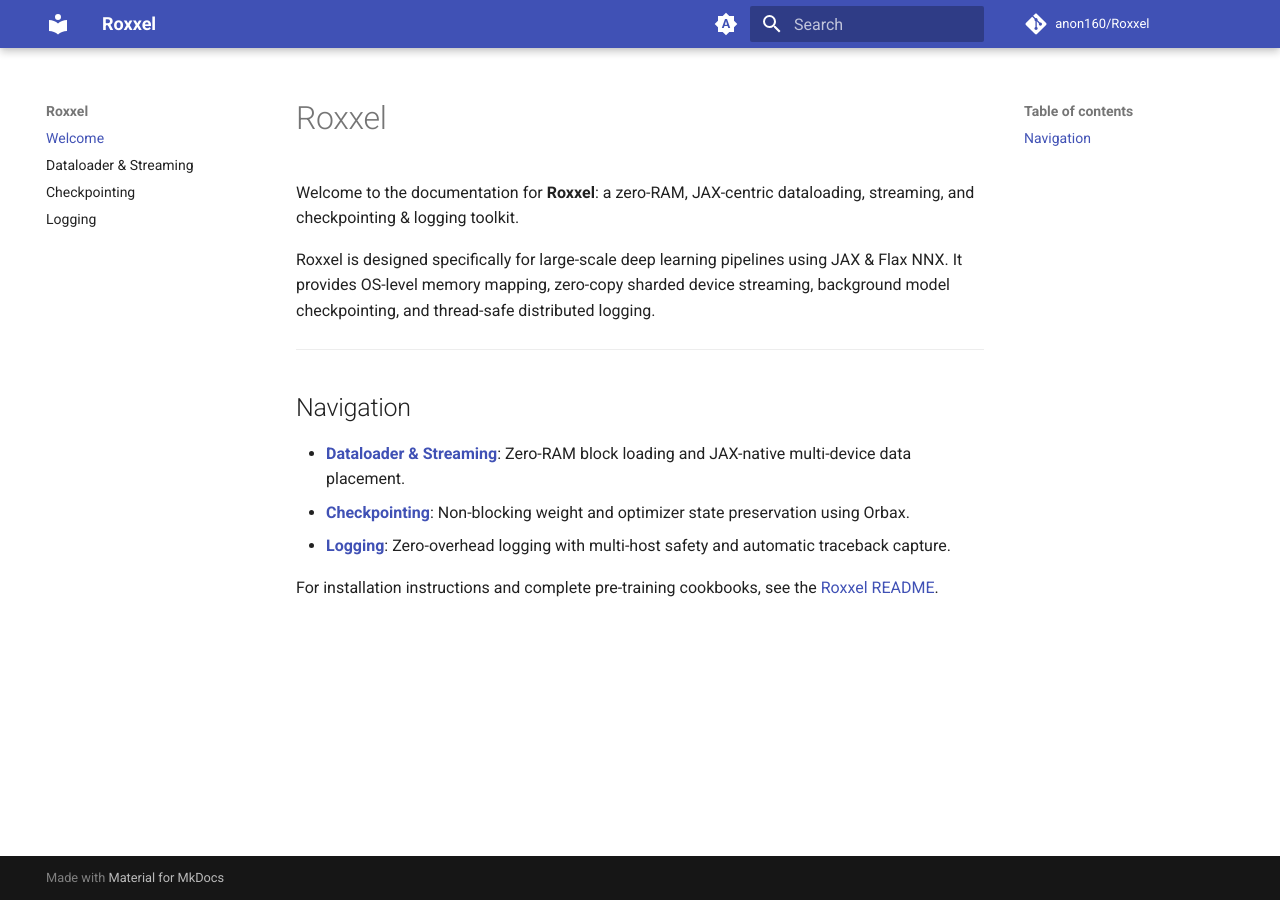
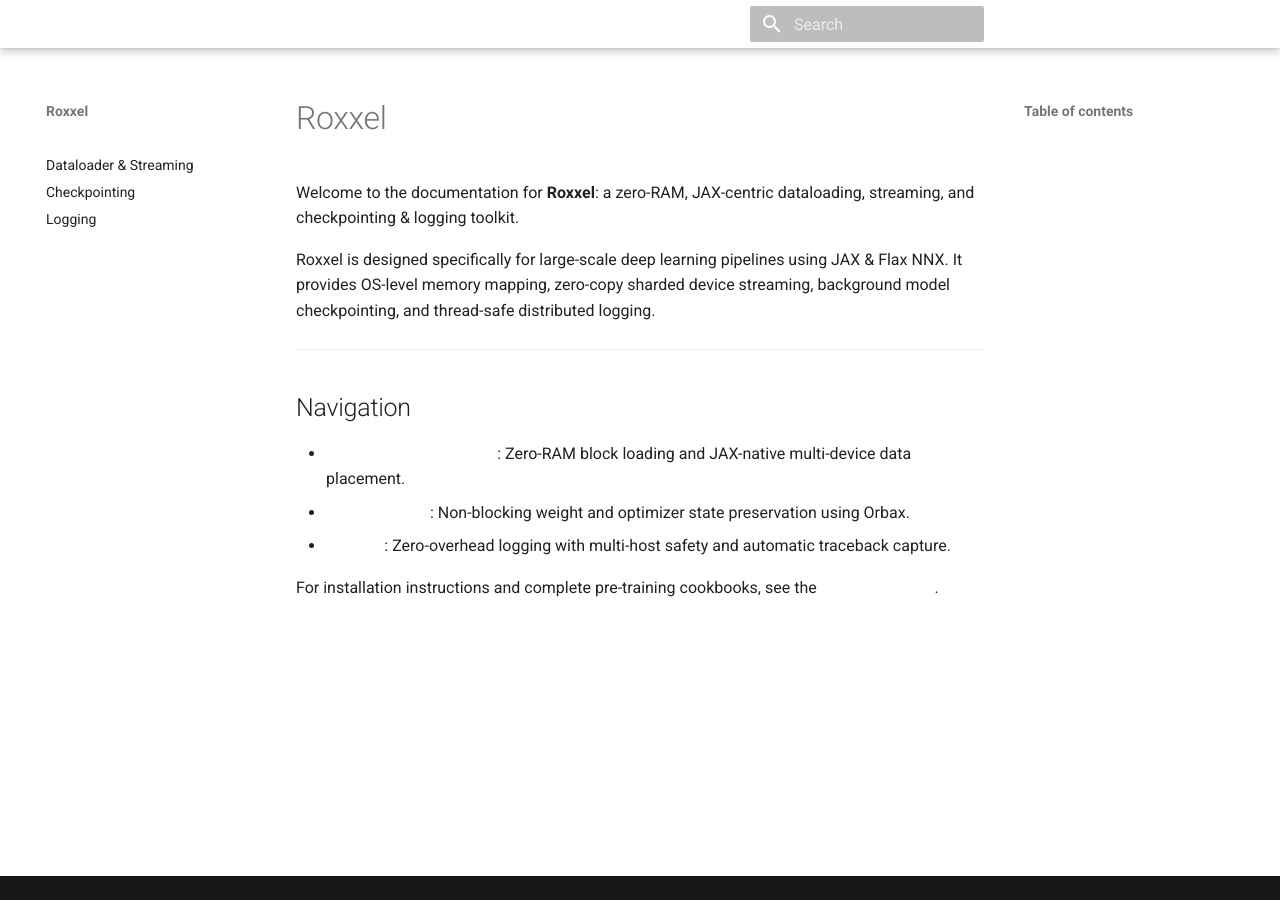
Before and after one commit to anon160/Roxxel, an MkDocs documentation site: the page built from docs/index.md, in a window 1280 px wide. Built offline with MkDocs 1.6.1 and Material for MkDocs 9.7.7, drawn with Linux system fonts in a browser that asks for light colours; comment, search, counter and statistics services are not loaded.

Commit message:
docs: remove generator notice from footer and configure custom black/white themes

```diff
--- /dev/null
+++ b/docs/stylesheets/extra.css
@@ -0,0 +1,33 @@
+/* Light scheme overrides (white theme) */
+[data-md-color-scheme="default"] {
+  --md-default-bg-color: #ffffff;
+  --md-default-bg-color--light: #ffffff;
+  --md-default-bg-color--lighter: #ffffff;
+
+  --md-header-bg-color: #ffffff;
+  --md-header-fg-color: #000000;
+
+  /* Primary brand colors for text/links */
+  --md-primary-fg-color: #ffffff;
+  --md-primary-fg-color--dark: #f5f5f5;
+
+  /* Border separators and search styling */
+  --md-search-bg-color: #f5f5f5;
+  --md-code-bg-color: #f8f9fa;
+}
+
+/* Dark scheme overrides (black theme) */
+[data-md-color-scheme="slate"] {
+  --md-default-bg-color: #000000;
+  --md-default-bg-color--light: #000000;
+  --md-default-bg-color--lighter: #000000;
+
+  --md-header-bg-color: #000000;
+  --md-header-fg-color: #ffffff;
+
+  --md-primary-fg-color: #000000;
+  --md-primary-fg-color--dark: #121212;
+
+  --md-search-bg-color: #121212;
+  --md-code-bg-color: #1a1a1a;
+}
--- a/mkdocs.yml
+++ b/mkdocs.yml
@@ -67,3 +67,9 @@
   - pymdownx.inlinehilite
   - pymdownx.snippets
   - pymdownx.superfences
+
+extra:
+  generator: false
+
+extra_css:
+  - stylesheets/extra.css
```
